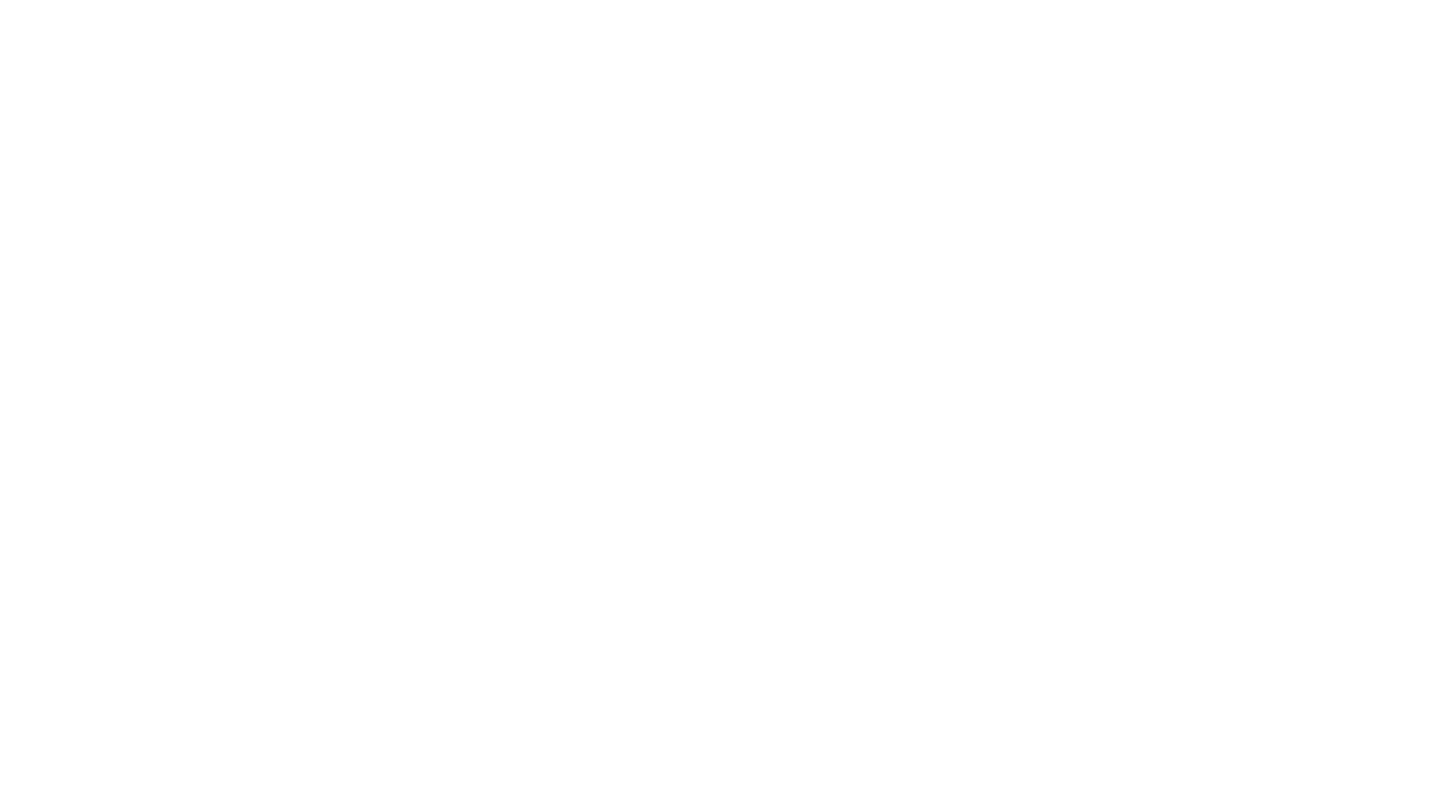
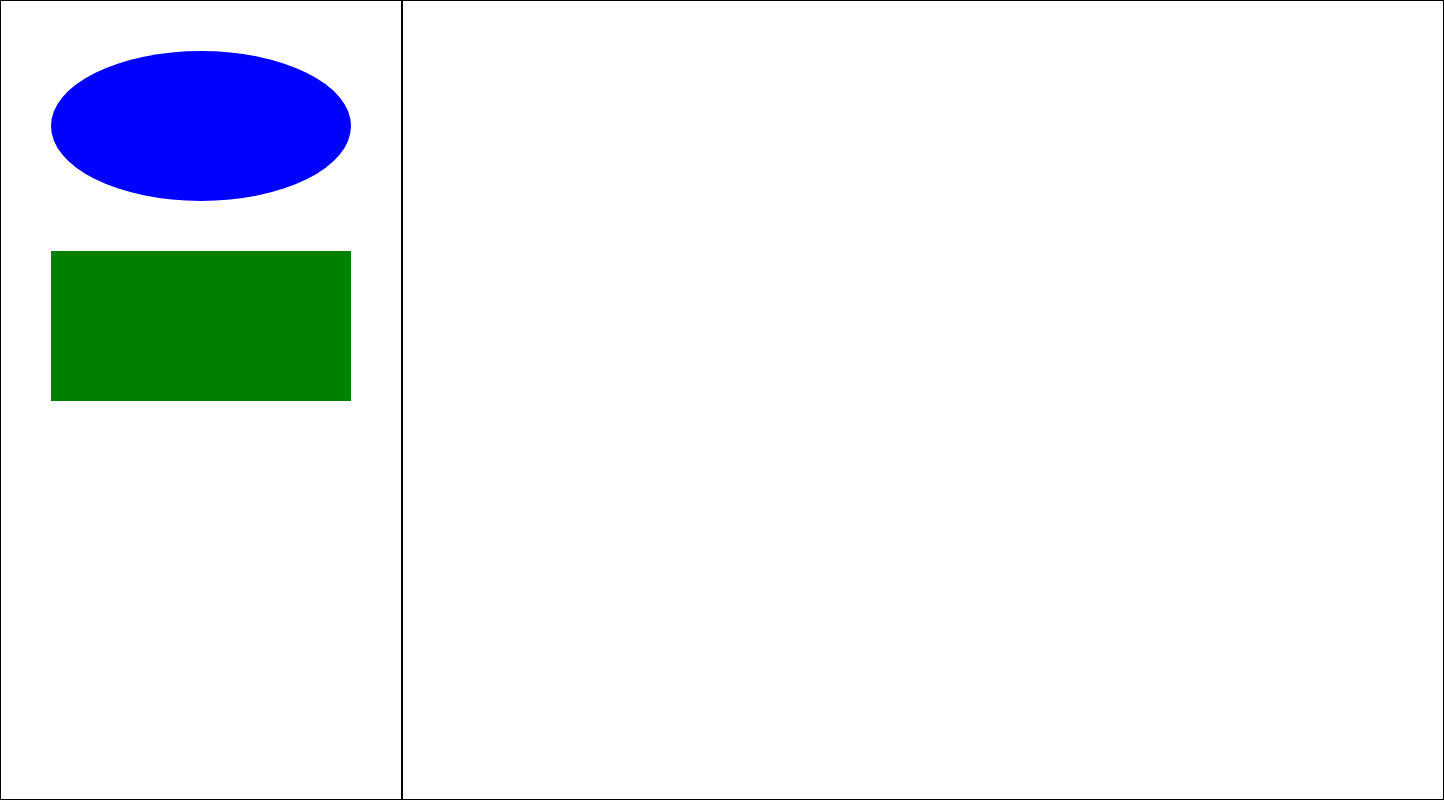
Before and after one commit to Nastya07s/satellite-test, a React app: page / in a window 1280 px wide. Shown: the whole page, 1444 px wide, since content can reach past the window. Built offline with nearby package versions, Linux system fonts and the light colour scheme.

Commit message:
feat: add highlighting current figure

```diff
--- a/package.json
+++ b/package.json
@@ -4,7 +4,8 @@
   "description": "React app with canvas and Drag'n'Drop",
   "main": "index.js",
   "scripts": {
-    "test": "echo \"Error: no test specified\" && exit 1"
+    "dev": "webpack-dev-server --open --config ./build/webpack.dev.conf.js",
+    "build": "webpack --open --config ./build/webpack.build.conf.js"
   },
   "repository": {
     "type": "git",
--- a/src/components/App/App.jsx
+++ b/src/components/App/App.jsx
@@ -1,9 +1,22 @@
 import React, { Component } from 'react';
+
+import Canvas from './../Canvas/Canvas.jsx';
+import Figures from './../Figures/Figures.jsx';
+
+import './App.scss';
 
 export default class App extends Component {
   render() {
+    const types = ['circle', 'squere'];
     return (
-      <div></div>
+      <main className="flex">
+        <div className="figures">
+          <Figures types={types}/>
+        </div>
+        <div className="canvas">
+          <Canvas />
+        </div>
+      </main>
     )
   }
 }
--- a/src/components/App/App.scss
+++ b/src/components/App/App.scss
@@ -0,0 +1,21 @@
+* {
+  padding: 0;
+  margin: 0;
+  box-sizing: border-box;
+}
+
+main {
+  max-width: 1440px;
+  width: 1440px;
+  max-height: 800px;
+  height: 800px;
+  margin: 0 auto;
+}
+
+.flex {
+  display: flex;
+}
+
+.figures, .canvas {
+  border: 1px solid black;
+}
--- /dev/null
+++ b/src/components/Canvas/Canvas.jsx
@@ -0,0 +1,16 @@
+import React, { Component } from 'react';
+
+export default class Canvas extends Component {
+  componentDidMount() {
+    this.updateCanvas();
+  }
+  updateCanvas() {
+      // const ctx = this.refs.canvas.getContext('2d');
+      // ctx.fillRect(0,0, 100, 100);
+  }
+  render() {
+    return (
+      <canvas width="1040" height="800"></canvas>
+    )
+  }
+}
--- /dev/null
+++ b/src/components/Figure/Figure.jsx
@@ -0,0 +1,29 @@
+import React, { Component } from 'react';
+import PropTypes from 'prop-types';
+
+import './Figure.scss';
+
+export default class Figure extends Component {
+
+  // state = {
+  //   active: false,
+  // }
+
+  // setActive = () => {
+  //   this.setState({active: true});
+  // }
+
+  render() {
+    const figureClass = this.props.active ? `figure figure-active ${this.props.type}` : `figure ${this.props.type}`
+    console.log('figureClass: ', figureClass);
+    return (
+      <div className={figureClass} onClick={() => this.props.onToggleActive(this.props.type)}></div>
+    )
+  }
+}
+
+Figure.propTypes = {
+  type: PropTypes.string,
+  active: PropTypes.bool,
+  onToggleActive: PropTypes.func,
+}
--- /dev/null
+++ b/src/components/Figure/Figure.scss
@@ -0,0 +1,18 @@
+.figure {
+  height: 150px;
+  width: 300px;
+  margin: 50px;
+
+  &-active{
+    border: 5px solid black;
+  }
+}
+
+.circle {
+  border-radius: 50%;
+  background-color: blue;
+}
+
+.squere{
+  background-color: green;
+}
--- /dev/null
+++ b/src/components/Figures/Figures.jsx
@@ -0,0 +1,32 @@
+import React, { Component } from 'react';
+import PropTypes from 'prop-types';
+
+import Figure from './../Figure/Figure.jsx';
+
+export default class Figures extends Component {
+
+  state = {
+    activeType: -1,
+  }
+
+  toggleActive = (type) => {
+    console.log(type);
+    this.setState({activeType: type});
+  }
+
+  render() {
+    const figures = this.props.types.map((type, key) => {
+      return <Figure key={key} type={type} onToggleActive={this.toggleActive} active={this.state.activeType === type ? true : false}/>
+    });
+
+    return (
+      <div className="">
+        {figures}
+      </div>
+    )
+  }
+}
+
+Figures.propTypes = {
+  types: PropTypes.array,
+}
```
Also changed, not shown: src/components/Canvas/Canvas.scss (added).
